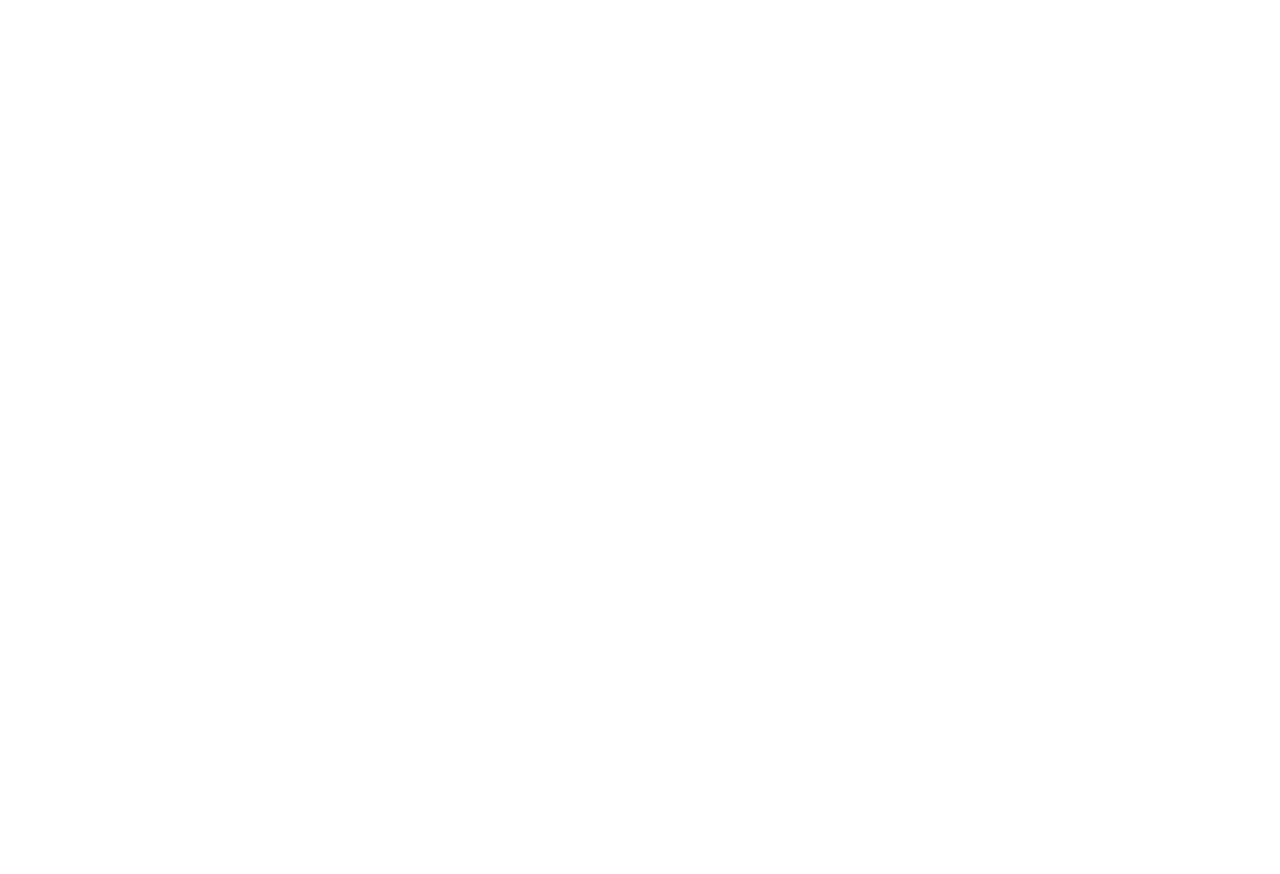
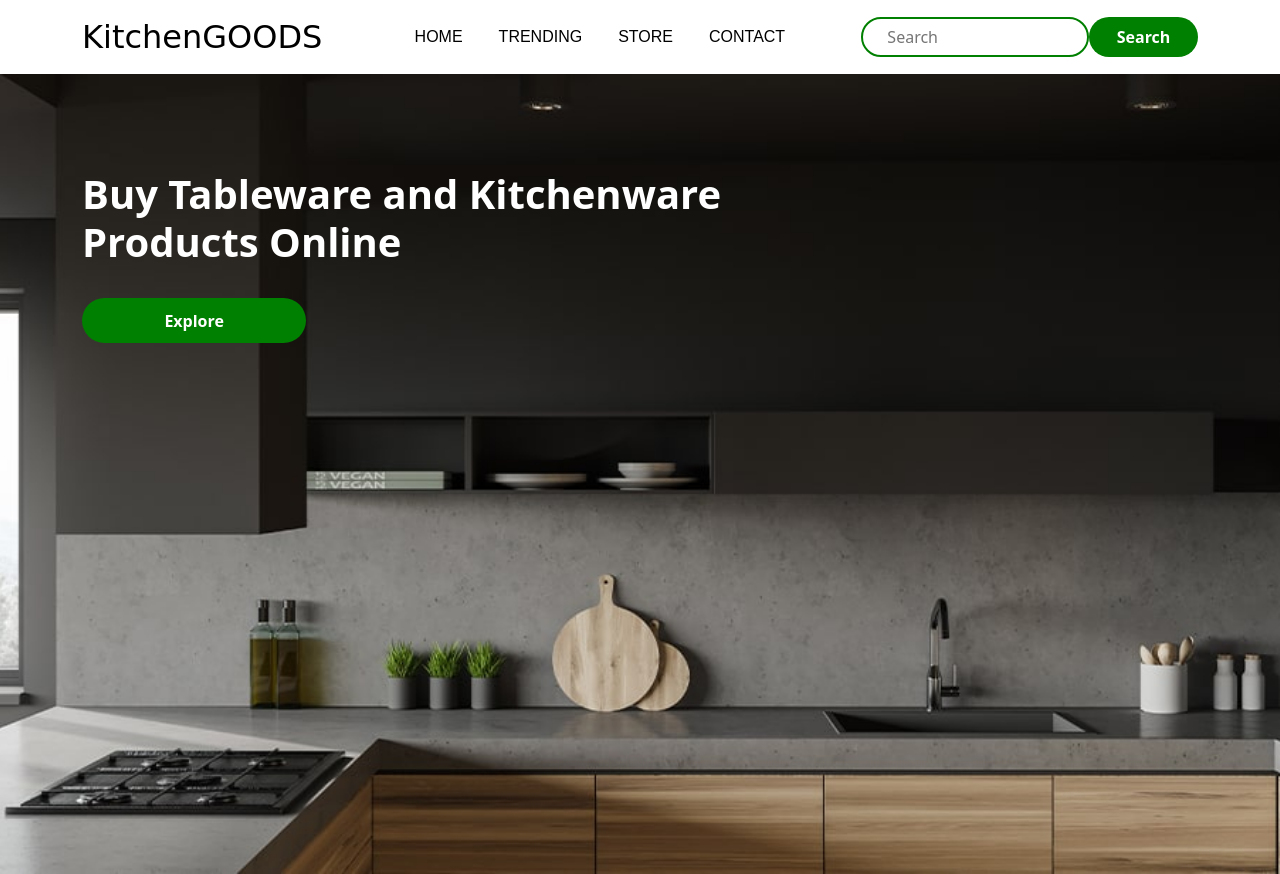
Before and after one commit to harsh4042/ecommerce, a plain HTML site: page index.html in a window 1280 px wide. Before the commit the page ends 800 px from the top, so only its background shows below. Drawn offline with nearby package versions, Linux system fonts and the light colour scheme.

Commit message:
main section added

```diff
--- a/index.html
+++ b/index.html
@@ -6,8 +6,55 @@
     <title>Document</title>
     <link href="https://cdn.jsdelivr.net/npm/bootstrap@5.3.3/dist/css/bootstrap.min.css" rel="stylesheet" integrity="sha384-QWTKZyjpPEjISv5WaRU9OFeRpok6YctnYmDr5pNlyT2bRjXh0JMhjY6hW+ALEwIH" crossorigin="anonymous">
     <link rel="stylesheet" href="style.css">
+
+    <!-- <link rel="preconnect" href="https://fonts.googleapis.com">
+<link rel="preconnect" href="https://fonts.gstatic.com" crossorigin>
+<link href="https://fonts.googleapis.com/css2?family=Ysabeau+Infant:ital,wght@0,1..1000;1,1..1000&display=swap" rel="stylesheet"> -->
+
+
 </head>
 <body>
+<nav class="navbar navbar-expand-lg">
+  <div class="container">
+    <a class="navbar-brand" href="#">KitchenGOODS</a>
+    <button class="navbar-toggler" type="button" data-bs-toggle="collapse" data-bs-target="#navbarSupportedContent" aria-controls="navbarSupportedContent" aria-expanded="false" aria-label="Toggle navigation">
+      <span class="navbar-toggler-icon"></span>
+    </button>
+    <div class="collapse navbar-collapse" id="navbarSupportedContent">
+      <ul class="navbar-nav m-auto mb-2 mb-lg-0">
+        <li class="nav-item">
+          <a class="nav-link active" href="#">HOME</a>
+        </li>
+        <li class="nav-item">
+          <a class="nav-link" href="#">TRENDING</a>
+        </li>
+        <li class="nav-item">
+          <a class="nav-link" href="#" >
+            STORE
+          </a>
+        </li>
+        <li class="nav-item">
+          <a class="nav-link" href="#">CONTACT</a>
+        </li>
+      </ul>
+      <form class="d-flex" role="search">
+        <input class="px-4 search" type="search" placeholder="Search" aria-label="Search">
+        <button class="btn0" type="submit">Search</button>
+      </form>
+    </div>
+  </div>
+</nav>
+
+<section class="main">
+    <div class="container py-5">
+        <div class="row py-4">
+            <div class="col-lg-7 pt-4">
+                <h1> Buy Tableware and Kitchenware Products Online </h1>
+                <button class="btn1 mt-4">Explore</button>
+            </div>
+        </div>
+    </div>
+</section>
 
 
 
--- a/style.css
+++ b/style.css
@@ -3,3 +3,63 @@
     padding: 0;
     box-sizing: border-box;
 }
+.navbar-brand{
+    color: black;
+    font-size: 2rem;
+    font-family: "Montez", cursive;
+}
+.navbar-brand:hover{
+    color: black;
+}
+.nav-link{
+    margin-right: 10px;
+    margin-left: 10px;
+    color: black;
+    text-transform: uppercase;
+    font-family: "Ysabeau Infant", sans-serif;     /* main font  */
+}
+.nav-link:hover{
+    color: black;
+}
+.search{
+    height: 40px;
+    width: 80%;
+    border-radius: 60px;
+    outline: none;
+    border: 2px solid green;
+
+}
+.btn0{
+    height: 40px;
+    width: 40%;
+    outline: none;
+    border: none;
+    background: green;
+    color: white;
+    font-weight: 700;
+    border-radius: 50px;
+
+}
+.main{
+
+    background: url(./img/grey-granite-countertops-for-kitchen.jpg);
+    background-size: cover;
+    height: 100vh;
+    background-position: 50% 50%;
+    width: 100%;
+}
+.main h1{
+    font-style: 4ren;
+    font-weight: 700;
+    color: white;
+}
+.btn1{
+    height: 45px;
+    width: 35%;
+    border: none;
+    outline: none;
+    color: white;
+    background-color: green;
+    font-weight: 700;
+    border-radius: 50px;
+}
```
Also changed, not shown: img/grey-granite-countertops-for-kitchen.jpg (added).
